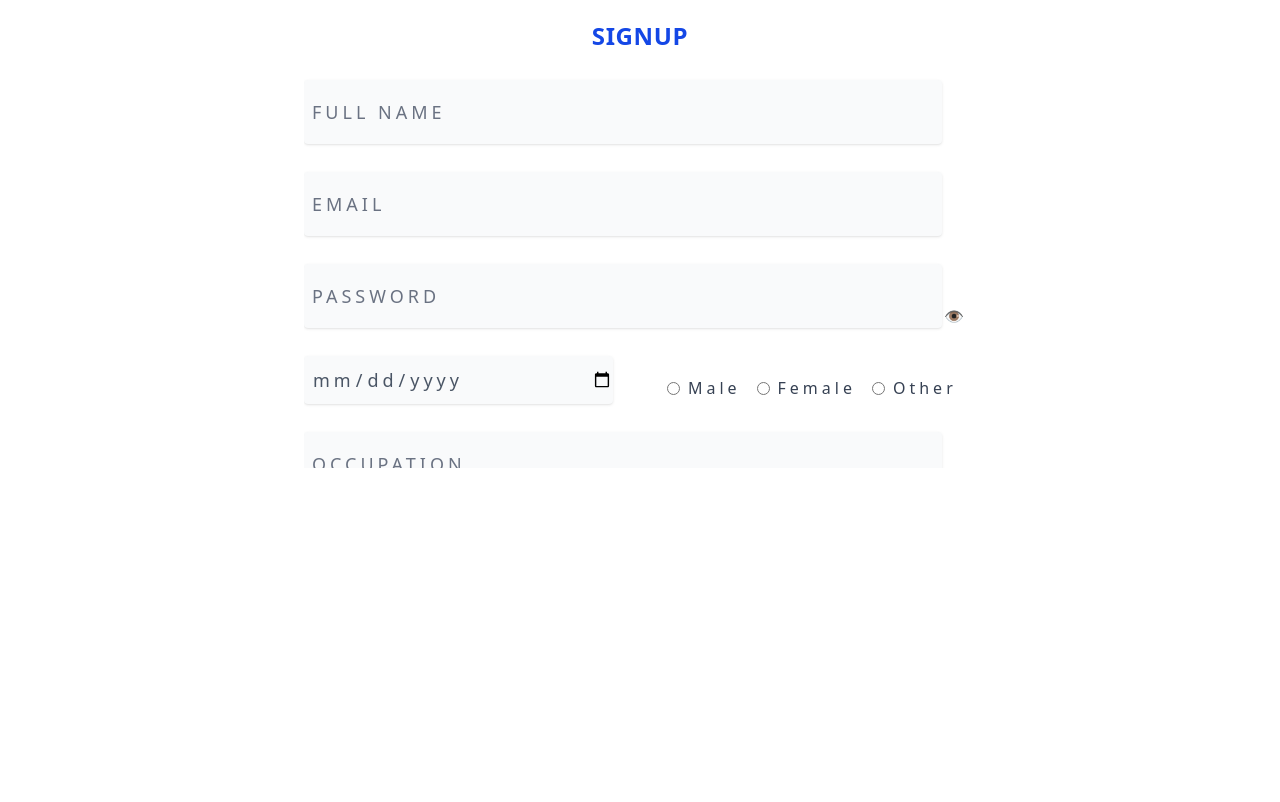
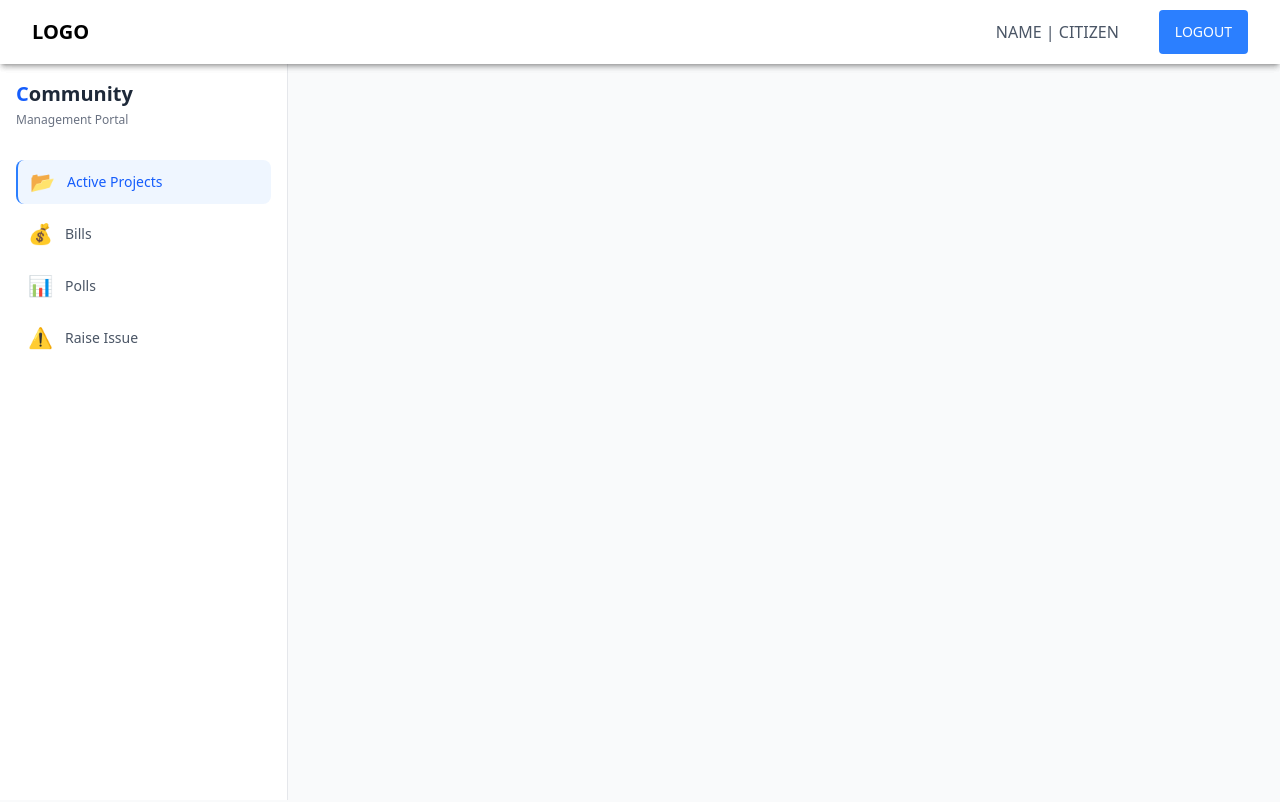
Before and after one commit to RohitRaj766/Hacktivate, a React (Vite) app in the folder client/: page / in a window 1280 px wide. Shown: the top 802 px of the page. Built offline with nearby package versions, Linux system fonts and the light colour scheme.

Commit message:
publishing a branch

```diff
--- a/client/src/App.jsx
+++ b/client/src/App.jsx
@@ -1,14 +1,14 @@
 import "./App.css";
-// import CitizenDashboard from "./pages/CitizenDashboard";
-// import PartyDashboard from "./pages/PartyDashboard";
-// import GovernanceDashboard from "./pages/GovernanceDashboard";
+import CitizenDashboard from "./pages/CitizenDashboard";
+import PartyDashboard from "./pages/PartyDashboard";
+import GovernanceDashboard from "./pages/GovernanceDashboard";
 import Signup from "./pages/Signup";
 function App() {
   return (
     <>
-      {/* <CitizenDashboard /> */}
-      {/* <PartyDashboard /> */}
-      {/* <GovernanceDashboard /> */}
+      {<CitizenDashboard />}
+      {<PartyDashboard />}
+      {<GovernanceDashboard />}
       <Signup />
     </>
   );
```
